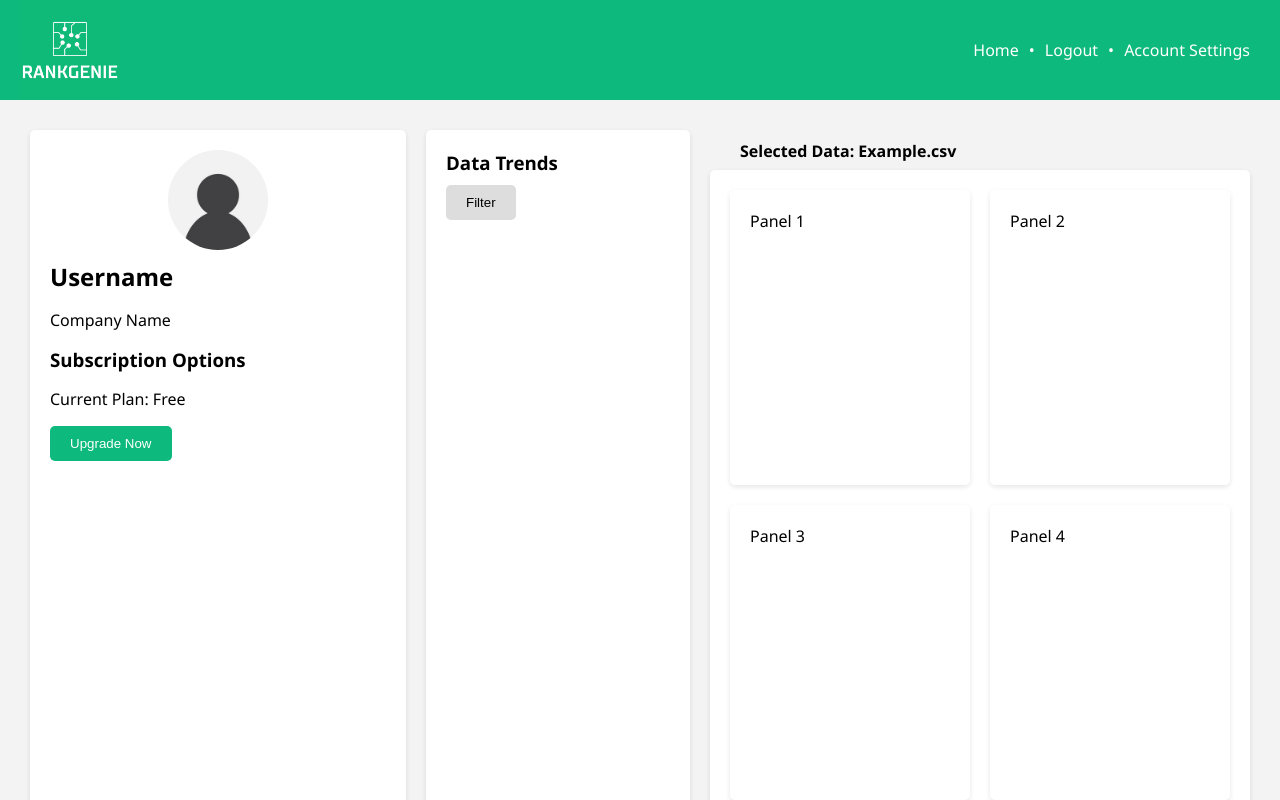
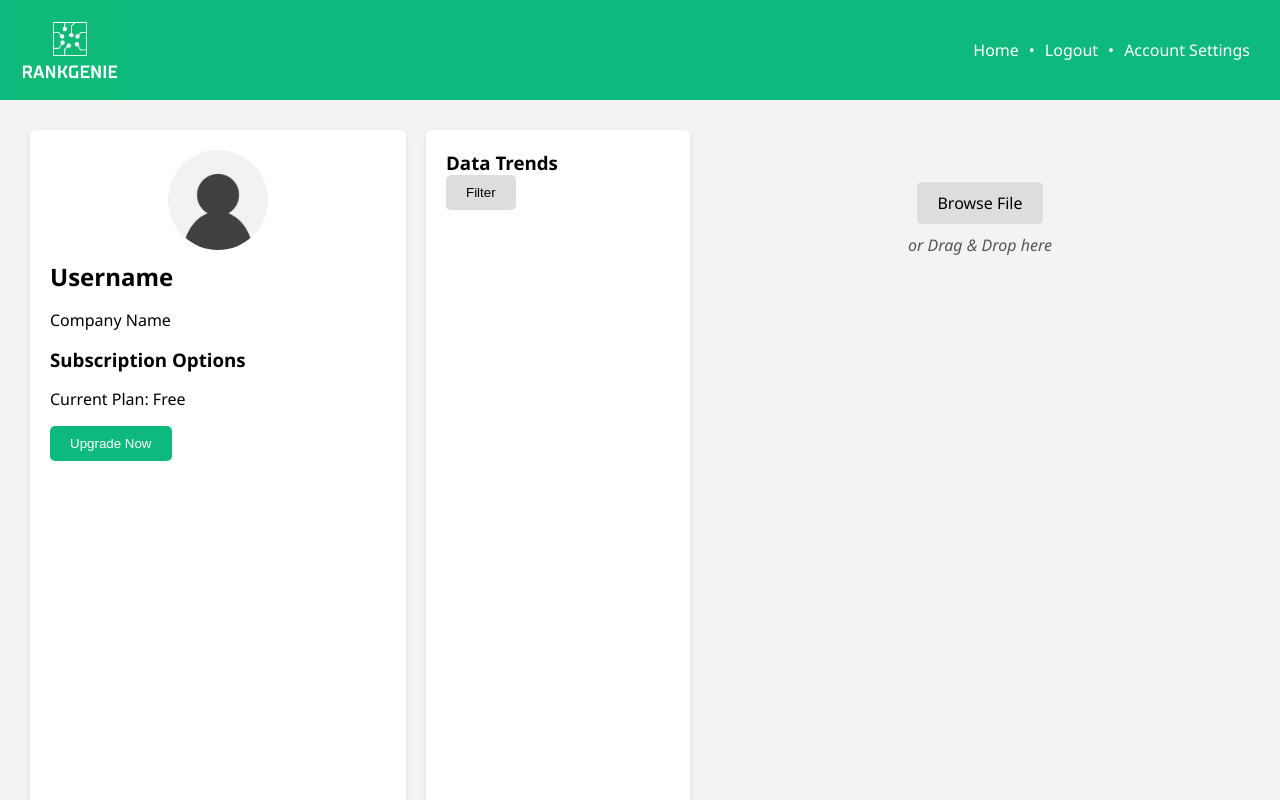
Before and after one commit to ElliottGH/Rank-Genie, a React (Create React App) app in the folder client/: page / in a window 1280 px wide. Shown: the top 800 px of the page. Built offline with nearby package versions, Linux system fonts and the light colour scheme.

Commit message:
Csv browsing, drag and drop and css improvements

```diff
--- a/client/src/App.js
+++ b/client/src/App.js
@@ -1,10 +1,11 @@
-import logo from './logo.svg';
-import './App.css';
-import React, {useState, useEffect} from 'react'
+import logo from "./logo.svg";
+import "./App.css";
+import React, { useState, useEffect } from "react";
 
 function App() {
-
-  const [data, setData] = useState('')
+  const [data, setData] = useState("");
+  const [fileSelected, setFileSelected] = useState(false);
+  const [fileName, setFileName] = useState("");
 
   //This calls backend on load/refresh of the react page
 
@@ -20,15 +21,37 @@ function App() {
 
   //}, [])
 
-  const handleClick = async() => {
-    try{
-      const data = await(await fetch("/back")).json()
-      setData(data)
-      console.log(data)
-    } catch(err) {
-      console.log(err.message)
+  // Temporary backend call for demo
+  const handleClick = async () => {
+    try {
+      const data = await (await fetch("/back")).json();
+      setData(data);
+      console.log(data);
+    } catch (err) {
+      console.log(err.message);
     }
+  };
+
+  const handleFileSelect = (event) => {
+    if (event.target.files && event.target.files.length > 0) {
+      setFileSelected(true);
+      setFileName(event.target.files[0].name); // Set the file name
+      // Other file processing here
     }
+  };
+
+  const handleDragOver = (event) => {
+    event.preventDefault();
+  };
+
+  const handleDrop = (event) => {
+    event.preventDefault();
+    if (event.dataTransfer.files && event.dataTransfer.files.length > 0) {
+      setFileSelected(true);
+      setFileName(event.dataTransfer.files[0].name);
+      // Other file processing here
+    }
+  };
 
   return (
     <div>
@@ -49,7 +72,11 @@ function App() {
       <div className="main-content">
         <aside className="user-info">
           <div className="profile-card">
-          <img src="images/avatar.png" alt="User Avatar" className="avatar-image" />
+            <img
+              src="images/avatar.png"
+              alt="User Avatar"
+              className="avatar-image"
+            />
             <h2>Username</h2>
             <p>Company Name</p>
           </div>
@@ -63,13 +90,52 @@ function App() {
         <aside className="data-trends">
           <h3>Data Trends</h3>
           {/* <!-- data trends stuff --> */}
-        <button type = "submit" onClick = {handleClick} className="filter-button">Filter</button>
+          <button type="submit" onClick={handleClick} className="basic-button">
+            Filter
+          </button>
           <p>{data.backString}</p>
         </aside>
 
-      <section className="data-visualization-container">
+        <section
+          className="data-visualization-container"
+          onDragOver={handleDragOver}
+          onDrop={handleDrop}
+        >
+          {!fileSelected ? (
+            <div>
+              <input
+                type="file"
+                onChange={handleFileSelect}
+                style={{ display: "none" }}
+                id="file-input"
+                accept=".csv"
+              />
+              <div className="file-input-container">
+                <br />
+                <label htmlFor="file-input" className="basic-button">
+                  Browse File
+                </label>
+                <p className="drag-drop-prompt">or Drag & Drop here</p>
+              </div>
+            </div>
+          ) : (
+            <div>
               <div className="data-header">
-          <p>Selected Data: Example.csv</p>
+                <div>
+                  <p>Selected Data: {fileName}</p>
+                </div>
+                <div>
+                  <input
+                    type="file"
+                    onChange={handleFileSelect}
+                    style={{ display: "none" }}
+                    id="file-input-reselect"
+                    accept=".csv" // Only accept CSV files
+                  />
+                  <label htmlFor="file-input-reselect" className="basic-button">
+                    Browse New File
+                  </label>
+                </div>
               </div>
               <div className="data-visualization">
                 <div className="info-panel">Panel 1</div>
@@ -77,6 +143,8 @@ function App() {
                 <div className="info-panel">Panel 3</div>
                 <div className="info-panel">Panel 4</div>
               </div>
+            </div>
+          )}
         </section>
       </div>
 
--- a/client/src/index.css
+++ b/client/src/index.css
@@ -130,17 +130,16 @@ footer p {
   flex-direction: column;
 }
 
-.filter-button {
-  display: block;
+.basic-button {
+  display: inline-block; /*block*/
   padding: 10px 20px;
-  margin-top: 10px;
   background: #ddd;
   border: none;
   border-radius: 5px;
   cursor: pointer;
 }
 
-.filter-button:hover {
+.basic-button:hover {
   background: #ccc;
 }
 
@@ -163,19 +162,18 @@ footer p {
   position: relative;
   width: 50%;
   padding-top: 40px;
+  height: auto;
 }
 
 .data-header {
-  position: absolute;
-  top: 0;
-  left: 0;
-  width: 100%;
-  padding-left: 20px;
+  display: flex;
+  align-items: center;
+  justify-content: space-between;
+  padding-right: 20px;
 }
 
 .data-header p {
   padding-left: 20px;
-  margin-top: 20px;
   font-weight: bold;
 }
 
@@ -183,5 +181,19 @@ footer p {
   display: grid;
   grid-template-columns: 1fr 1fr;
   grid-gap: 20px;
-  height: calc(100% - 60px);
+  height: calc(100vh - 50px);
 }
+
+.file-input-container {
+  display: flex;
+  flex-direction: column;
+  justify-content: center;
+  align-items: center;
+}
+
+.drag-drop-prompt {
+  color: #555;
+  margin-top: 10px;
+  font-style: italic;
+  text-align: center;
+}
```
Lines whose indentation alone changed are shown as unchanged.
